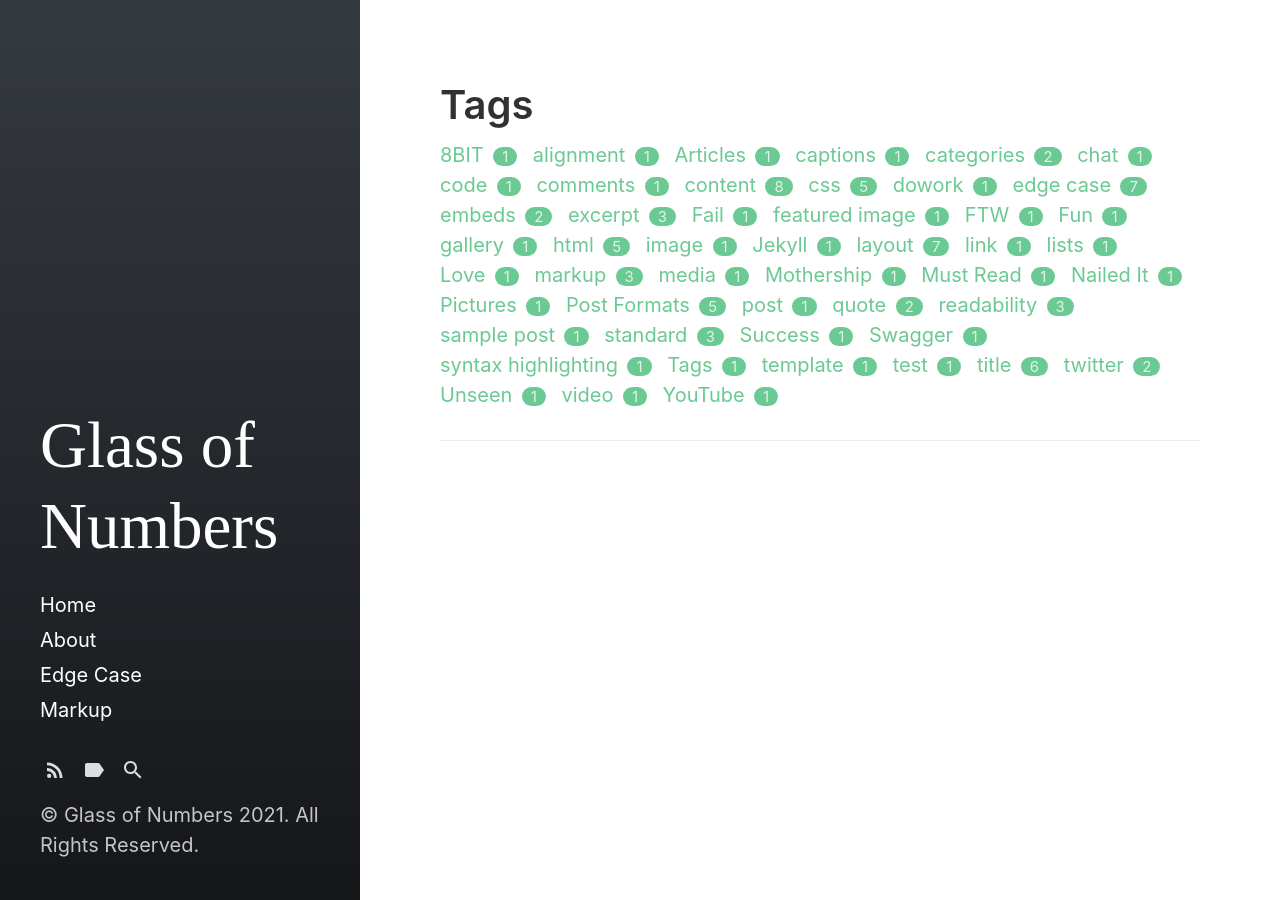
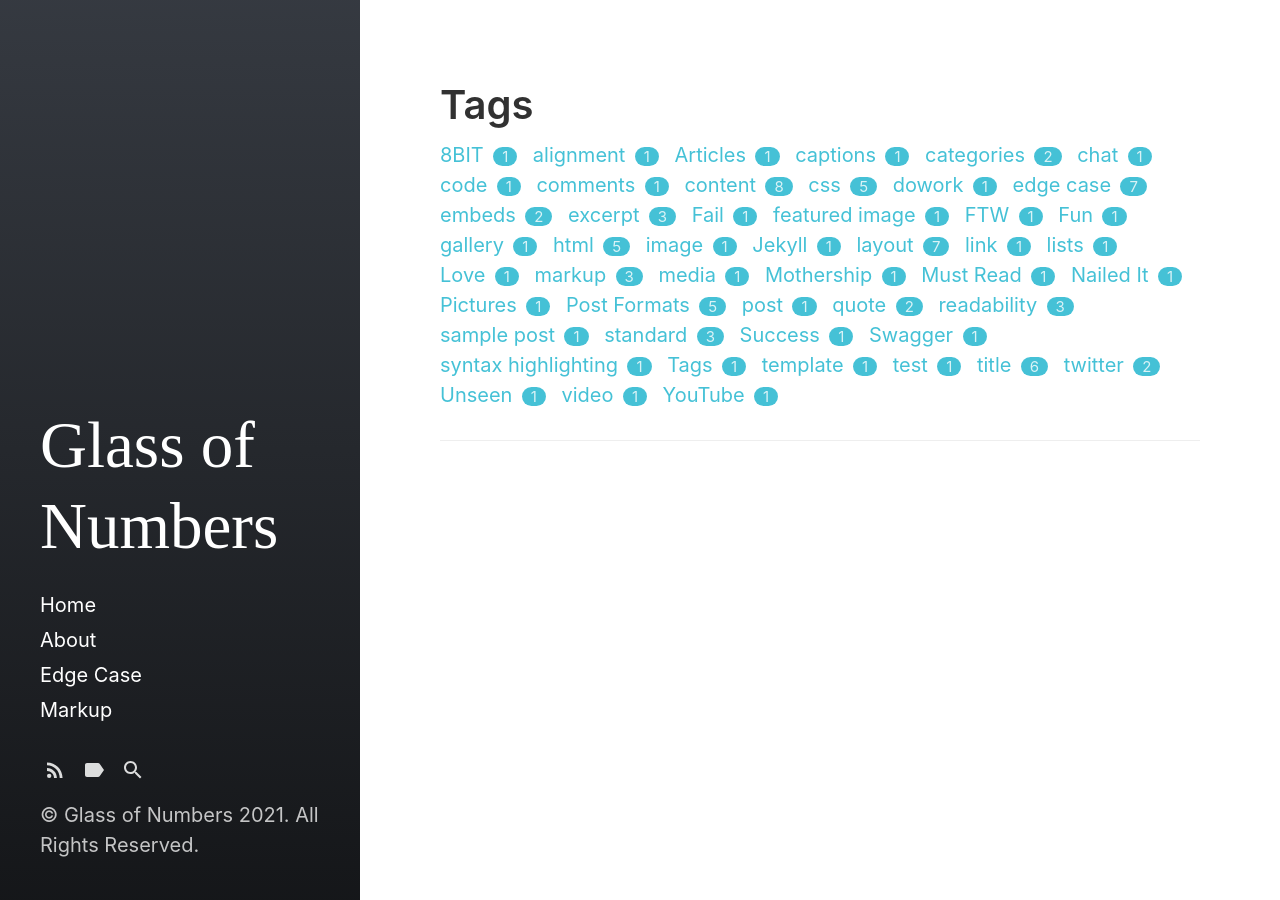
Before and after one commit to mokcak/mokcak.github.io, a Jekyll site: the page built from tags.html, in a window 1280 px wide. Built offline with Jekyll 4.4.1, drawn with Linux system fonts in a browser that asks for light colours.

Commit message:
darker green link color

```diff
--- a/_sass/hydeout/_variables.scss
+++ b/_sass/hydeout/_variables.scss
@@ -12,7 +12,7 @@ $green: #90a959 !default;
 $cyan: #75b5aa !default;
 $blue: #268bd2 !default;
 $brown: #8f5536 !default;
-$ocean: #3ab76f !default;
+$ocean: #07adc9 !default;
 
 $root-font-family: -apple-system, BlinkMacSystemFont, 'Segoe UI', 'Roboto', 'Oxygen', 'Ubuntu', 'Cantarell', 'Fira Sans', 'Droid Sans', 'Helvetica Neue', Arial, sans-serif !default;
 $root-font-size: 1rem !default;
```
